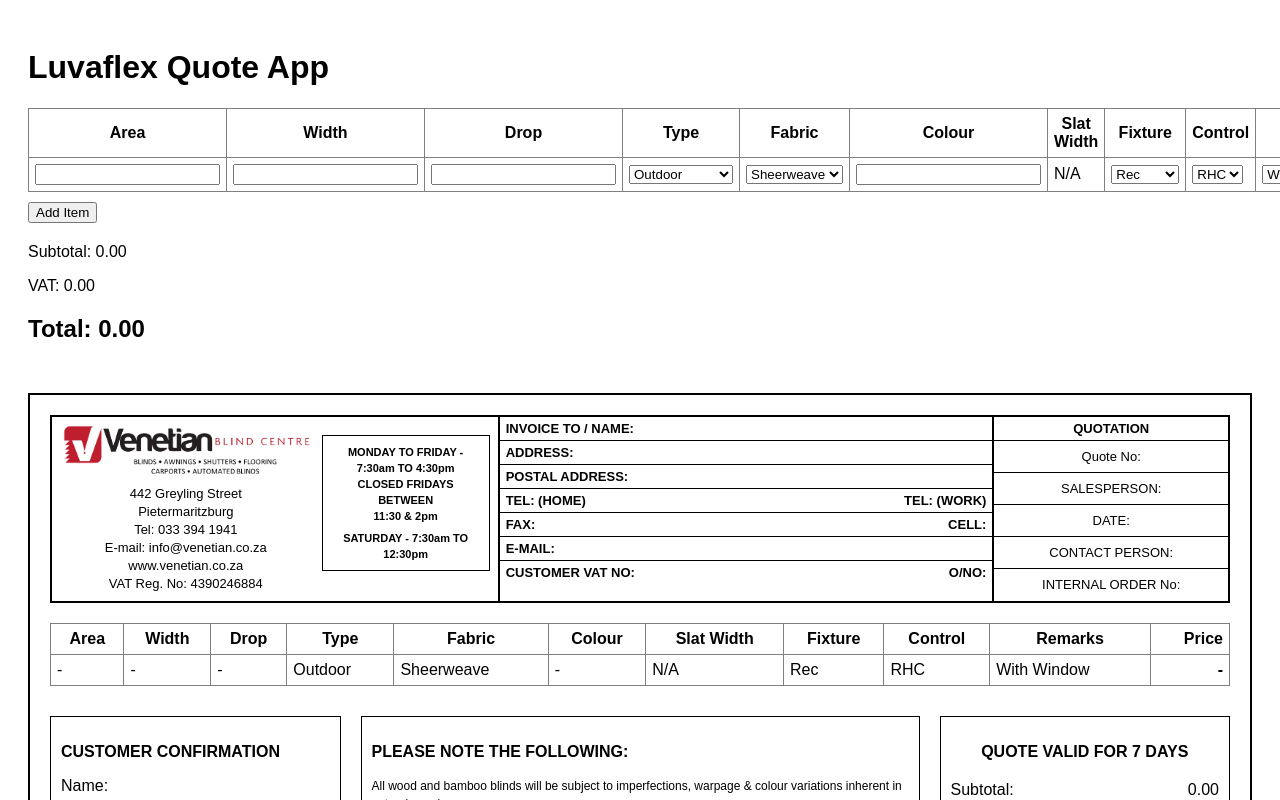
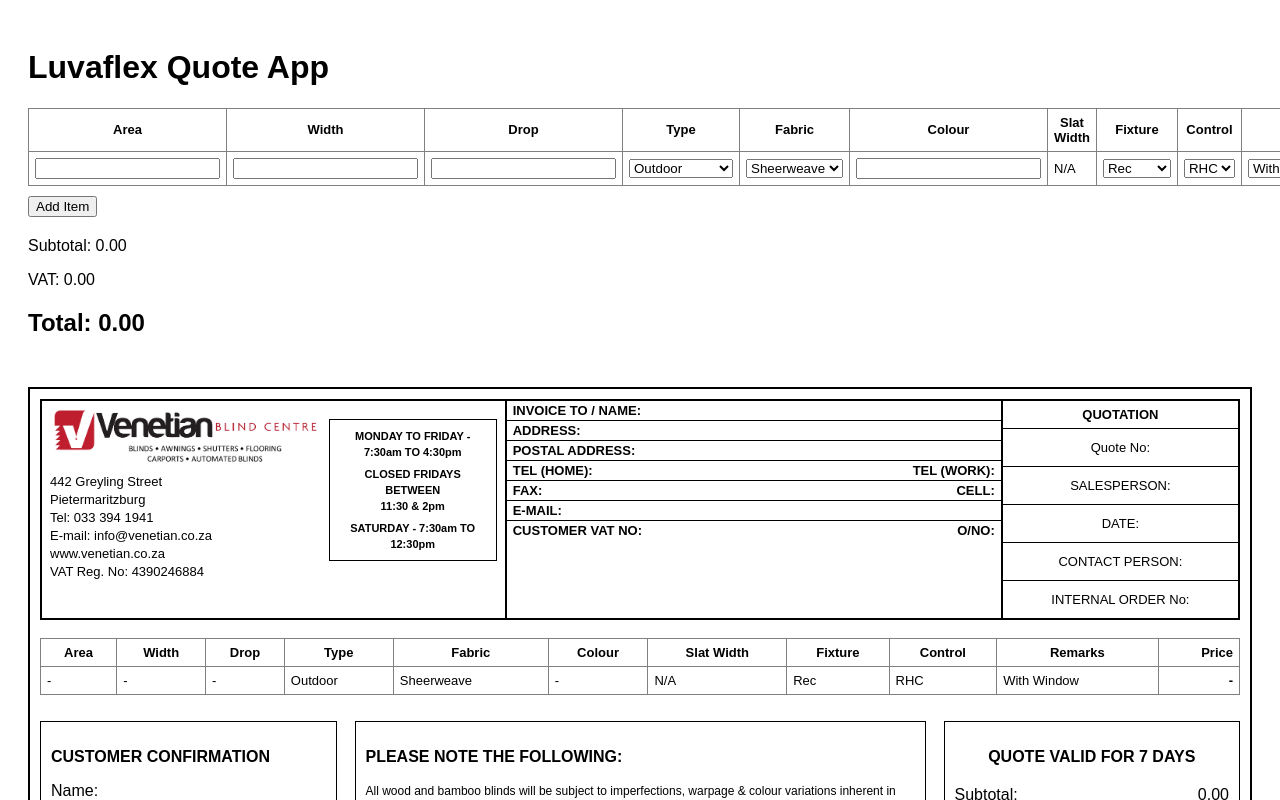
Before and after one commit to vbcsales2-prog/luvaflex-app, a Next.js app: page / in a window 1280 px wide. Shown: the top 800 px of the page. Built offline with nearby package versions, Linux system fonts and the light colour scheme.

Commit message:
Update page.tsx

```diff
--- a/app/page.tsx
+++ b/app/page.tsx
@@ -72,82 +72,28 @@ const DROP_STEPS_MM = [1000, 1500, 2000, 2500, 3000, 3500];
 
 const BASE_PRICE_GRID: Record<number, Record<number, number>> = {
   1000: {
-    1000: 1566,
-    1500: 1851,
-    2000: 2136,
-    2500: 2421,
-    3000: 2706,
-    3500: 2991,
-    4000: 3276,
-    4500: 3561,
-    5000: 3846,
-    5500: 4131,
-    6000: 4416,
+    1000: 1566, 1500: 1851, 2000: 2136, 2500: 2421, 3000: 2706,
+    3500: 2991, 4000: 3276, 4500: 3561, 5000: 3846, 5500: 4131, 6000: 4416,
   },
   1500: {
-    1000: 1746,
-    1500: 2091,
-    2000: 2436,
-    2500: 2781,
-    3000: 3126,
-    3500: 3471,
-    4000: 3816,
-    4500: 4161,
-    5000: 4506,
-    5500: 4851,
-    6000: 5196,
+    1000: 1746, 1500: 2091, 2000: 2436, 2500: 2781, 3000: 3126,
+    3500: 3471, 4000: 3816, 4500: 4161, 5000: 4506, 5500: 4851, 6000: 5196,
   },
   2000: {
-    1000: 1926,
-    1500: 2331,
-    2000: 2736,
-    2500: 3141,
-    3000: 3546,
-    3500: 3951,
-    4000: 4356,
-    4500: 4761,
-    5000: 5166,
-    5500: 5571,
-    6000: 5976,
+    1000: 1926, 1500: 2331, 2000: 2736, 2500: 3141, 3000: 3546,
+    3500: 3951, 4000: 4356, 4500: 4761, 5000: 5166, 5500: 5571, 6000: 5976,
   },
   2500: {
-    1000: 2106,
-    1500: 2571,
-    2000: 3036,
-    2500: 3501,
-    3000: 3966,
-    3500: 4431,
-    4000: 4896,
-    4500: 5361,
-    5000: 5826,
-    5500: 6291,
-    6000: 6756,
+    1000: 2106, 1500: 2571, 2000: 3036, 2500: 3501, 3000: 3966,
+    3500: 4431, 4000: 4896, 4500: 5361, 5000: 5826, 5500: 6291, 6000: 6756,
   },
   3000: {
-    1000: 2286,
-    1500: 2811,
-    2000: 3336,
-    2500: 3861,
-    3000: 4386,
-    3500: 4911,
-    4000: 5436,
-    4500: 5961,
-    5000: 6486,
-    5500: 7011,
-    6000: 7536,
+    1000: 2286, 1500: 2811, 2000: 3336, 2500: 3861, 3000: 4386,
+    3500: 4911, 4000: 5436, 4500: 5961, 5000: 6486, 5500: 7011, 6000: 7536,
   },
   3500: {
-    1000: 2466,
-    1500: 3051,
-    2000: 3636,
-    2500: 4221,
-    3000: 4806,
-    3500: 5391,
-    4000: 5976,
-    4500: 6561,
-    5000: 7146,
-    5500: 7731,
-    6000: 8316,
+    1000: 2466, 1500: 3051, 2000: 3636, 2500: 4221, 3000: 4806,
+    3500: 5391, 4000: 5976, 4500: 6561, 5000: 7146, 5500: 7731, 6000: 8316,
   },
 };
 
@@ -310,7 +256,7 @@ export default function Page() {
       <table
         border={1}
         cellPadding={6}
-        style={{ width: "100%", marginTop: 20, borderCollapse: "collapse" }}
+        style={{ width: "100%", marginTop: 20, borderCollapse: "collapse", fontSize: 13 }}
       >
         <thead>
           <tr>
@@ -518,7 +464,7 @@ export default function Page() {
       <div
         style={{
           marginTop: 50,
-          padding: 20,
+          padding: 10,
           border: "2px solid #000",
           background: "#fff",
         }}
@@ -528,7 +474,8 @@ export default function Page() {
             width: "100%",
             borderCollapse: "collapse",
             border: "2px solid black",
-            marginBottom: 20,
+            marginBottom: 18,
+            tableLayout: "fixed",
           }}
         >
           <tbody>
@@ -546,7 +493,7 @@ export default function Page() {
                     <img
                       src="/logo.png"
                       alt="Venetian Blind Centre"
-                      style={{ width: "100%", maxWidth: 420, height: "auto", display: "block" }}
+                      style={{ width: "100%", maxWidth: 520, height: "auto", display: "block" }}
                     />
 
                     <div
@@ -554,7 +501,7 @@ export default function Page() {
                         marginTop: 8,
                         fontSize: 13,
                         lineHeight: "18px",
-                        textAlign: "center",
+                        textAlign: "left",
                       }}
                     >
                       <div>442 Greyling Street</div>
@@ -575,20 +522,14 @@ export default function Page() {
                       lineHeight: "16px",
                       textAlign: "center",
                       marginTop: 10,
+                      alignSelf: "flex-start",
                     }}
                   >
-                    <div>
-                      <b>MONDAY TO FRIDAY - 7:30am TO 4:30pm</b>
-                    </div>
-                    <div>
-                      <b>CLOSED FRIDAYS BETWEEN</b>
-                    </div>
-                    <div>
-                      <b>11:30 & 2pm</b>
-                    </div>
-                    <div style={{ marginTop: 6 }}>
-                      <b>SATURDAY - 7:30am TO 12:30pm</b>
-                    </div>
+                    <div><b>MONDAY TO FRIDAY -</b></div>
+                    <div><b>7:30am TO 4:30pm</b></div>
+                    <div style={{ marginTop: 6 }}><b>CLOSED FRIDAYS BETWEEN</b></div>
+                    <div><b>11:30 & 2pm</b></div>
+                    <div style={{ marginTop: 6 }}><b>SATURDAY - 7:30am TO 12:30pm</b></div>
                   </div>
                 </div>
               </td>
@@ -604,58 +545,46 @@ export default function Page() {
                 <table style={{ width: "100%", borderCollapse: "collapse", fontSize: 13 }}>
                   <tbody>
                     <tr>
-                      <td style={{ borderBottom: "1px solid black", padding: "4px 6px" }}>
+                      <td style={{ borderBottom: "1px solid black", padding: "2px 6px" }}>
                         <b>INVOICE TO / NAME:</b>
                       </td>
                     </tr>
                     <tr>
-                      <td style={{ borderBottom: "1px solid black", padding: "4px 6px" }}>
+                      <td style={{ borderBottom: "1px solid black", padding: "2px 6px" }}>
                         <b>ADDRESS:</b>
                       </td>
                     </tr>
                     <tr>
-                      <td style={{ borderBottom: "1px solid black", padding: "4px 6px" }}>
+                      <td style={{ borderBottom: "1px solid black", padding: "2px 6px" }}>
                         <b>POSTAL ADDRESS:</b>
                       </td>
                     </tr>
                     <tr>
-                      <td style={{ borderBottom: "1px solid black", padding: "4px 6px" }}>
+                      <td style={{ borderBottom: "1px solid black", padding: "2px 6px" }}>
                         <div style={{ display: "flex", justifyContent: "space-between" }}>
-                          <span>
-                            <b>TEL: (HOME)</b>
-                          </span>
-                          <span>
-                            <b>TEL: (WORK)</b>
-                          </span>
+                          <span><b>TEL (HOME):</b></span>
+                          <span><b>TEL (WORK):</b></span>
                         </div>
                       </td>
                     </tr>
                     <tr>
-                      <td style={{ borderBottom: "1px solid black", padding: "4px 6px" }}>
+                      <td style={{ borderBottom: "1px solid black", padding: "2px 6px" }}>
                         <div style={{ display: "flex", justifyContent: "space-between" }}>
-                          <span>
-                            <b>FAX:</b>
-                          </span>
-                          <span>
-                            <b>CELL:</b>
-                          </span>
+                          <span><b>FAX:</b></span>
+                          <span><b>CELL:</b></span>
                         </div>
                       </td>
                     </tr>
                     <tr>
-                      <td style={{ borderBottom: "1px solid black", padding: "4px 6px" }}>
+                      <td style={{ borderBottom: "1px solid black", padding: "2px 6px" }}>
                         <b>E-MAIL:</b>
                       </td>
                     </tr>
                     <tr>
-                      <td style={{ padding: "4px 6px" }}>
+                      <td style={{ padding: "2px 6px" }}>
                         <div style={{ display: "flex", justifyContent: "space-between" }}>
-                          <span>
-                            <b>CUSTOMER VAT NO:</b>
-                          </span>
-                          <span>
-                            <b>O/NO:</b>
-                          </span>
+                          <span><b>CUSTOMER VAT NO:</b></span>
+                          <span><b>O/NO:</b></span>
                         </div>
                       </td>
                     </tr>
@@ -670,7 +599,7 @@ export default function Page() {
                       <td
                         style={{
                           borderBottom: "1px solid black",
-                          padding: "4px 6px",
+                          padding: "6px",
                           textAlign: "center",
                         }}
                       >
@@ -681,7 +610,7 @@ export default function Page() {
                       <td
                         style={{
                           borderBottom: "1px solid black",
-                          padding: "8px 6px",
+                          padding: "11px 6px",
                           textAlign: "center",
                         }}
                       >
@@ -692,7 +621,7 @@ export default function Page() {
                       <td
                         style={{
                           borderBottom: "1px solid black",
-                          padding: "8px 6px",
+                          padding: "11px 6px",
                           textAlign: "center",
                         }}
                       >
@@ -703,7 +632,7 @@ export default function Page() {
                       <td
                         style={{
                           borderBottom: "1px solid black",
-                          padding: "8px 6px",
+                          padding: "11px 6px",
                           textAlign: "center",
                         }}
                       >
@@ -714,7 +643,7 @@ export default function Page() {
                       <td
                         style={{
                           borderBottom: "1px solid black",
-                          padding: "8px 6px",
+                          padding: "11px 6px",
                           textAlign: "center",
                         }}
                       >
@@ -722,7 +651,7 @@ export default function Page() {
                       </td>
                     </tr>
                     <tr>
-                      <td style={{ padding: "8px 6px", textAlign: "center" }}>
+                      <td style={{ padding: "11px 6px", textAlign: "center" }}>
                         INTERNAL ORDER No:
                       </td>
                     </tr>
@@ -736,20 +665,20 @@ export default function Page() {
         <table
           border={1}
           cellPadding={6}
-          style={{ width: "100%", marginTop: 20, borderCollapse: "collapse" }}
+          style={{ width: "100%", marginTop: 10, borderCollapse: "collapse", fontSize: 13 }}
         >
           <thead>
             <tr>
-              <th>Area</th>
-              <th>Width</th>
-              <th>Drop</th>
-              <th>Type</th>
-              <th>Fabric</th>
-              <th>Colour</th>
-              <th>Slat Width</th>
-              <th>Fixture</th>
-              <th>Control</th>
-              <th>Remarks</th>
+              <th style={{ textAlign: "center" }}>Area</th>
+              <th style={{ textAlign: "center" }}>Width</th>
+              <th style={{ textAlign: "center" }}>Drop</th>
+              <th style={{ textAlign: "center" }}>Type</th>
+              <th style={{ textAlign: "center" }}>Fabric</th>
+              <th style={{ textAlign: "center" }}>Colour</th>
+              <th style={{ textAlign: "center" }}>Slat Width</th>
+              <th style={{ textAlign: "center" }}>Fixture</th>
+              <th style={{ textAlign: "center" }}>Control</th>
+              <th style={{ textAlign: "center" }}>Remarks</th>
               <th style={{ textAlign: "right" }}>Price</th>
             </tr>
           </thead>
@@ -775,20 +704,16 @@ export default function Page() {
           </tbody>
         </table>
 
-        <div style={{ marginTop: 30, display: "flex", gap: 20 }}>
+        <div style={{ marginTop: 26, display: "flex", gap: 18 }}>
           <div style={{ flex: 1, border: "1px solid #000", padding: 10 }}>
-            <p>
-              <b>CUSTOMER CONFIRMATION</b>
-            </p>
+            <p><b>CUSTOMER CONFIRMATION</b></p>
             <p>Name: __________________________</p>
             <p>Date: __________________________</p>
             <p>Signature: _____________________</p>
           </div>
 
           <div style={{ flex: 2, border: "1px solid #000", padding: 10 }}>
-            <p>
-              <b>PLEASE NOTE THE FOLLOWING:</b>
-            </p>
+            <p><b>PLEASE NOTE THE FOLLOWING:</b></p>
 
             <p style={{ fontSize: 12, lineHeight: "18px" }}>
               All wood and bamboo blinds will be subject to imperfections, warpage & colour variations inherent in natural wood.
```
